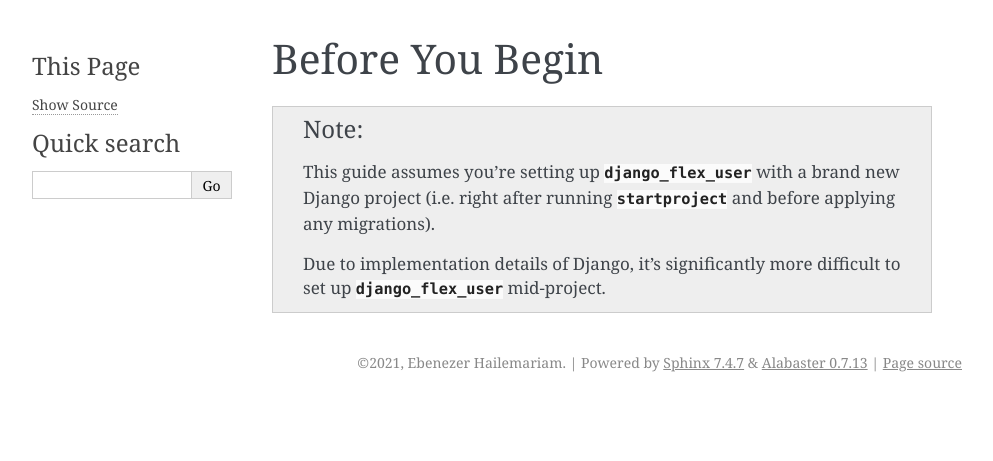
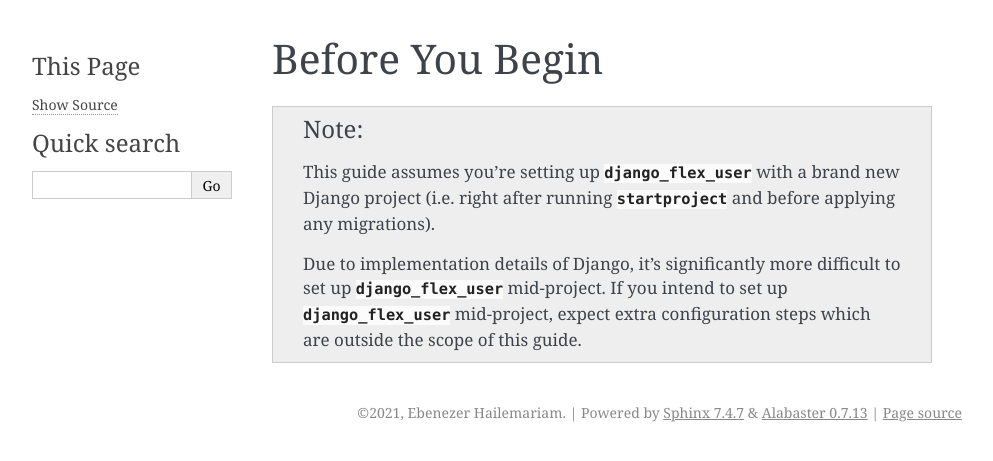
Before and after one commit to ebenh/django-flex-user, a Sphinx documentation site: the page built from docs/source/before_you_begin.rst, in a window 1280 px wide. Shown: the top 461 px of the page, without its empty margins (148-1141 px from the left). Built offline with Sphinx 7.4.7, drawn with Linux system fonts in a browser that asks for light colours.

Commit message:
Updating documentation

```diff
--- a/docs/source/before_you_begin.rst
+++ b/docs/source/before_you_begin.rst
@@ -6,4 +6,5 @@ Before You Begin
     running :djadmin:`startproject` and before applying any migrations).
 
     Due to implementation details of Django, it's significantly more difficult to set up :mod:`django_flex_user`
-    mid-project.
+    mid-project. If you intend to set up :mod:`django_flex_user` mid-project, expect extra configuration steps which
+    are outside the scope of this guide.
```
